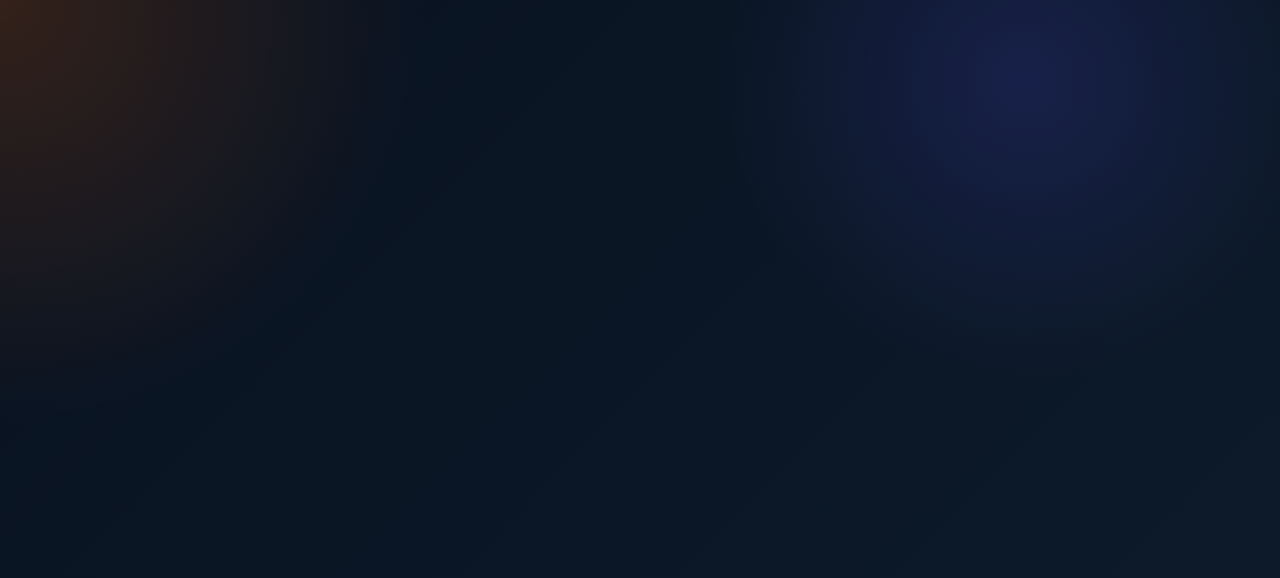
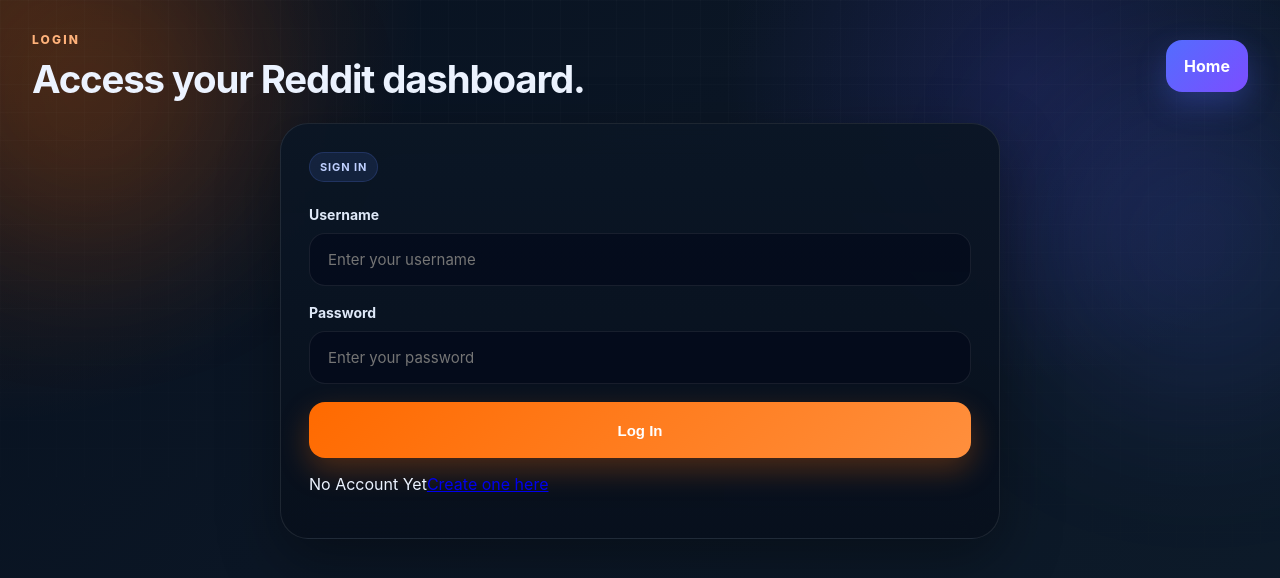
Before and after one commit to TheArisAngelo/Reddit-Client, a React (Create React App) app in the folder reddit-client/: page /login in a window 1280 px wide. Before the commit this address had no page. Shown: the top 578 px of the page. Built offline with nearby package versions, Linux system fonts and the light colour scheme.

Commit message:
login page and sign up page implemented

```diff
--- a/reddit-client/src/App.css
+++ b/reddit-client/src/App.css
@@ -868,6 +868,31 @@ body {
   font-size: 13px;
 }
 
+.login-layout {
+  position: relative;
+  z-index: 1;
+  max-width: 720px;
+  margin: 0 auto;
+}
+
+.login-card {
+  max-width: 100%;
+}
+
+.auth-status {
+  margin-top: 18px;
+  color: var(--muted);
+  font-size: 15px;
+}
+
+.nav-btn-logout {
+  border: none;
+  cursor: pointer;
+  font-size: 15px;
+  font-family: inherit;
+  background: linear-gradient(135deg, #ff5c7a, #ff7f96);
+  box-shadow: 0 12px 30px rgba(255, 92, 122, 0.28);
+}
 @media (max-width: 900px) {
   .app-shell {
     padding: 20px;
--- a/reddit-client/src/App.js
+++ b/reddit-client/src/App.js
@@ -1,14 +1,28 @@
 import React, { useEffect, useMemo, useState } from "react";
-import { Routes, Route, Link } from "react-router-dom";
+import { Routes, Route, Link, Navigate } from "react-router-dom";
 import "./App.css";
 import Profile from "./Profile";
 import CreatePage from "./CreatePage";
+import LoginPage from "./LoginPage";
+import SignUpPage from "./SignUpPage";
 
 const DEFAULT_SUBREDDITS = ["reactjs", "javascript", "webdev"];
 const STORAGE_KEY = "reddit-client-lanes";
+const AUTH_STORAGE_KEY = "reddit-client-auth";
 
 function normalizeSubredditName(value) {
   return value.replace(/^r\//i, "").trim().toLowerCase();
+}
+
+function getStoredAuth() {
+  const saved = localStorage.getItem(AUTH_STORAGE_KEY);
+
+  try {
+    const parsed = saved ? JSON.parse(saved) : null;
+    return parsed?.isLoggedIn ? parsed : { isLoggedIn: false, username: "" };
+  } catch (error) {
+    return { isLoggedIn: false, username: "" };
+  }
 }
 
 async function fetchSubredditPosts(subreddit) {
@@ -186,7 +200,15 @@ function Lane({ lane, onRemove, onRefresh }) {
   );
 }
 
-function HomePage() {
+function ProtectedRoute({ isLoggedIn, children }) {
+  if (!isLoggedIn) {
+    return <Navigate to="/login" replace />;
+  }
+
+  return children;
+}
+
+function HomePage({ auth, onLogout }) {
   const [lanes, setLanes] = useState([]);
   const [isAdding, setIsAdding] = useState(false);
 
@@ -228,7 +250,6 @@ function HomePage() {
     if (lanes.length > 0) {
       loadInitialLanes();
     }
-    // eslint-disable-next-line react-hooks/exhaustive-deps
   }, [lanes.length]);
 
   const refreshLane = async (subreddit) => {
@@ -316,14 +337,40 @@ function HomePage() {
           </p>
         </div>
 
+        <div className="auth-status">
+          {auth.isLoggedIn ? (
+            <span>
+              Logged in as <strong>{auth.username}</strong>
+            </span>
+          ) : (
+            <span>You are currently browsing as a guest.</span>
+          )}
+        </div>
+
         <div className="header-side">
           <div className="home-nav-group">
+            {!auth.isLoggedIn ? (
+              <>
+                <Link to="/login" className="nav-btn">
+                  Log In
+                </Link>
+                <Link to="/signup" className="nav-btn nav-btn-alt">
+                  Sign Up
+                </Link>
+              </>
+            ) : (
+              <>
+                <button className="nav-btn nav-btn-logout" onClick={onLogout}>
+                  Log Out
+                </button>
                 <Link to="/profile" className="nav-btn">
                   Profile Page
                 </Link>
                 <Link to="/create" className="nav-btn nav-btn-alt">
                   Create Page
                 </Link>
+              </>
+            )}
           </div>
 
           <AddLaneForm onAdd={addLane} isSubmitting={isAdding} />
@@ -345,11 +392,39 @@ function HomePage() {
 }
 
 export default function App() {
+  const [auth, setAuth] = useState(getStoredAuth());
+
+  const handleLogin = (authData) => {
+    localStorage.setItem(AUTH_STORAGE_KEY, JSON.stringify(authData));
+    setAuth(authData);
+  };
+
+  const handleLogout = () => {
+    localStorage.removeItem(AUTH_STORAGE_KEY);
+    setAuth({ isLoggedIn: false, username: "" });
+  };
+
+  useEffect(() => {
+    setAuth(getStoredAuth());
+  }, []);
+
   return (
     <Routes>
-      <Route path="/" element={<HomePage />} />
+      <Route
+        path="/"
+        element={<HomePage auth={auth} onLogout={handleLogout} />}
+      />
       <Route path="/profile" element={<Profile />} />
-      <Route path="/create" element={<CreatePage />} />
+      <Route path="/login" element={<LoginPage onLogin={handleLogin} />} />
+      <Route path="/signup" element={<SignUpPage onLogin={handleLogin} />} />
+      <Route
+        path="/create"
+        element={
+          <ProtectedRoute isLoggedIn={auth.isLoggedIn}>
+            <CreatePage />
+          </ProtectedRoute>
+        }
+      />
     </Routes>
   );
 }
--- a/reddit-client/src/CreatePage.js
+++ b/reddit-client/src/CreatePage.js
@@ -72,7 +72,9 @@ export default function CreatePage() {
       content,
       imageUrl,
       createdAt: new Date().toLocaleString(),
-      author: "u/TheArisAngelo",
+      author:
+        JSON.parse(localStorage.getItem("reddit-client-auth"))?.username ||
+        "TheArisAngelo",
     };
 
     const updatedPosts = [newPost, ...posts];
@@ -188,7 +190,11 @@ export default function CreatePage() {
           <article className="created-post-card">
             <div className="created-post-top">
               <p className="created-post-community">r/{previewSubreddit}</p>
-              <p className="created-post-author">Posted by u/TheArisAngelo</p>
+              <p className="created-post-author">
+                Posted by u/
+                {JSON.parse(localStorage.getItem("reddit-client-auth"))
+                  ?.username || "TheArisAngelo"}
+              </p>
             </div>
 
             <h2 className="created-post-title">
--- /dev/null
+++ b/reddit-client/src/LoginPage.js
@@ -0,0 +1,128 @@
+import React, { useState } from "react";
+import { Link, useNavigate } from "react-router-dom";
+import "./App.css";
+
+const USER_STORAGE_KEY = "reddit-client-auth";
+
+export default function LoginPage({ onLogin }) {
+  const navigate = useNavigate();
+  const [formData, setFormData] = useState({
+    username: "",
+    password: "",
+  });
+  const [error, setError] = useState("");
+
+  const handleChange = (event) => {
+    const { name, value } = event.target;
+
+    setFormData((current) => ({
+      ...current,
+      [name]: value,
+    }));
+
+    if (error) setError("");
+  };
+
+  const handleSubmit = (event) => {
+    event.preventDefault();
+
+    const username = formData.username.trim();
+    const password = formData.password.trim();
+
+    if (!username) {
+      setError("Please enter your username.");
+      return;
+    }
+
+    if (!password) {
+      setError("Please enter your password.");
+      return;
+    }
+
+    const savedUserRaw = localStorage.getItem(USER_STORAGE_KEY);
+    const savedUser = savedUserRaw ? JSON.parse(savedUserRaw) : null;
+
+    if (!savedUser) {
+      setError("No account found. Please sign up first.");
+      return;
+    }
+
+    if (savedUser.username !== username || savedUser.password !== password) {
+      setError("Invalid username or password.");
+      return;
+    }
+
+    const authData = {
+      isLoggedIn: true,
+      username: savedUser.username,
+    };
+
+    if (onLogin) {
+      onLogin(authData);
+    }
+
+    navigate("/");
+  };
+
+  return (
+    <div className="app-shell">
+      <div className="bg-orb bg-orb-1" />
+      <div className="bg-orb bg-orb-2" />
+      <div className="bg-grid" />
+
+      <div className="profile-topbar">
+        <div>
+          <p className="eyebrow">LOGIN</p>
+          <h1 className="create-page-title">Access your Reddit dashboard.</h1>
+        </div>
+
+        <div className="create-top-actions">
+          <Link to="/" className="nav-btn">
+            Home
+          </Link>
+        </div>
+      </div>
+
+      <main className="login-layout">
+        <section className="create-card login-card">
+          <div className="lane-chip">Sign In</div>
+
+          <form className="create-form" onSubmit={handleSubmit}>
+            <label className="create-field">
+              <span>Username</span>
+              <input
+                type="text"
+                name="username"
+                placeholder="Enter your username"
+                value={formData.username}
+                onChange={handleChange}
+              />
+            </label>
+
+            <label className="create-field">
+              <span>Password</span>
+              <input
+                type="password"
+                name="password"
+                placeholder="Enter your password"
+                value={formData.password}
+                onChange={handleChange}
+              />
+            </label>
+
+            {error ? <div className="lane-error">{error}</div> : null}
+
+            <button type="submit" className="create-submit-btn">
+              Log In
+            </button>
+          </form>
+
+          <p style={{ marginTop: "16px" }}>
+            No Account Yet
+            <Link to="/signup">Create one here</Link>
+          </p>
+        </section>
+      </main>
+    </div>
+  );
+}
--- /dev/null
+++ b/reddit-client/src/SignUpPage.jsx
@@ -0,0 +1,148 @@
+import React, { useState } from "react";
+import { Link, useNavigate } from "react-router-dom";
+import "./App.css";
+
+const USER_STORAGE_KEY = "reddit-client-user";
+const AUTH_STORAGE_KEY = "reddit-client-auth";
+
+export default function SignUpPage({ onLogin }) {
+  const navigate = useNavigate();
+  const [formData, setFormData] = useState({
+    username: "",
+    password: "",
+    confirmPassword: "",
+  });
+  const [error, setError] = useState("");
+
+  const handleChange = (event) => {
+    const { name, value } = event.target;
+
+    setFormData((current) => ({
+      ...current,
+      [name]: value,
+    }));
+
+    if (error) setError("");
+  };
+
+  const handleSubmit = (event) => {
+    event.preventDefault();
+
+    const username = formData.username.trim();
+    const password = formData.password.trim();
+    const confirmPassword = formData.confirmPassword.trim();
+
+    if (!username) {
+      setError("Please enter a username.");
+      return;
+    }
+
+    if (!password) {
+      setError("Please enter a password.");
+      return;
+    }
+
+    if (password.length < 4) {
+      setError("Password must be at least 4 characters.");
+      return;
+    }
+
+    if (password !== confirmPassword) {
+      setError("Passwords do not match.");
+      return;
+    }
+
+    const userData = { username, password };
+    localStorage.setItem(USER_STORAGE_KEY, JSON.stringify(userData));
+
+    const authData = {
+      isLoggedIn: true,
+      username,
+    };
+
+    localStorage.setItem(AUTH_STORAGE_KEY, JSON.stringify(authData));
+
+    if (onLogin) {
+      onLogin(authData);
+    }
+
+    navigate("/");
+  };
+
+  return (
+    <div className="app-shell">
+      <div className="bg-orb bg-orb-1" />
+      <div className="bg-orb br-orb-2" />
+      <div className="bg-grid" />
+
+      <div className="profile-topbar">
+        <div>
+          <p className="eyebrow">Sign Up</p>
+          <h1 className="create-page-title">
+            Create your Reddit dashboard account
+          </h1>
+        </div>
+
+        <div className="create-top-actions">
+          <Link to="/" className="nav-btn">
+            Home
+          </Link>
+          <Link to="/login" className="nav-btn">
+            Log In
+          </Link>
+        </div>
+      </div>
+
+      <main className="login-layout">
+        <section className="create-card login-card">
+          <div className="lane-chip">Create Account</div>
+
+          <form className="create-form" onSubmit={handleSubmit}>
+            <label className="create-field">
+              <span>Username</span>
+              <input
+                type="text"
+                name="username"
+                placeholder="Choose a username"
+                value={formData.username}
+              />
+            </label>
+
+            <label className="create-field">
+              <span>Password</span>
+              <input
+                type="password"
+                name="password"
+                placeholder="Create a password"
+                value={formData.password}
+                onChange={handleChange}
+              />
+            </label>
+
+            <label className="create-field">
+              <span>Confirm Password</span>
+              <input
+                type="password"
+                name="confirmPassword"
+                placeholder="Confirm your password"
+                value={formData.confirmPassword}
+                onChange={handleChange}
+              />
+            </label>
+
+            {error ? <div className="lane-error">{error}</div> : null}
+
+            <button type="submit" className="create-submit-btn">
+              Sign Up
+            </button>
+          </form>
+
+          <p style={{ marginTop: "16px" }}>
+            Already have an account?
+            <Link to="/login">Login</Link>
+          </p>
+        </section>
+      </main>
+    </div>
+  );
+}
```
Lines whose indentation alone changed are shown as unchanged.
